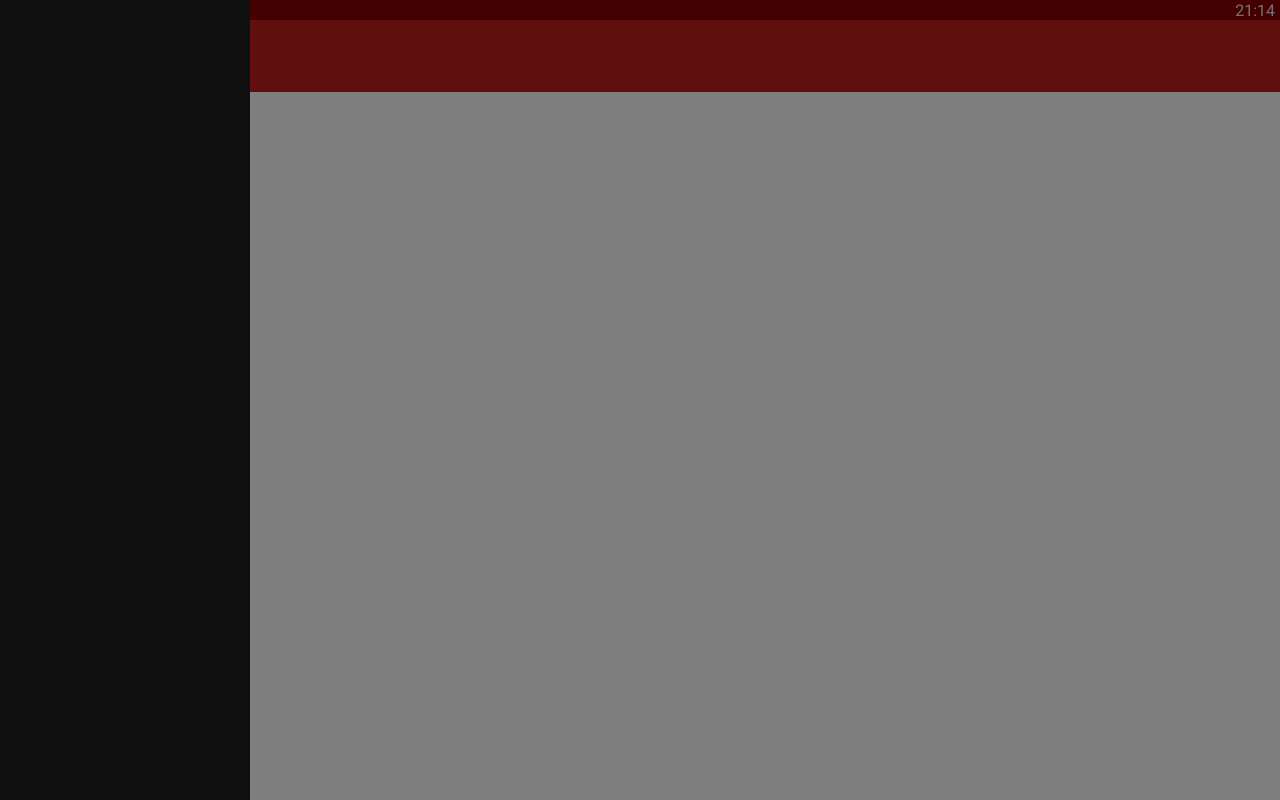
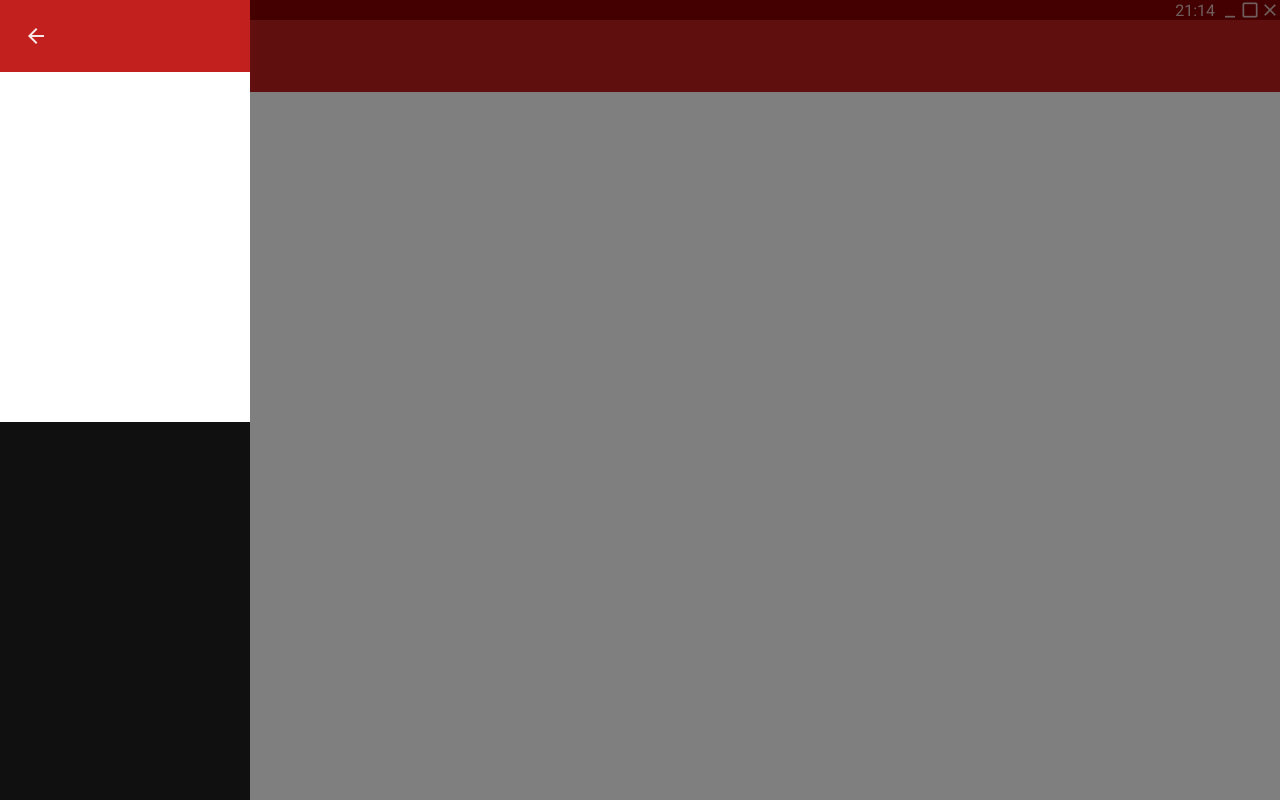
Before and after one commit to AleXu224/TF2-Backpack-Scanner, an Electron app: page index.html in a window 1280 px wide. Both pictures are taken after a click on the button "menu". Drawn offline with Linux system fonts and the light colour scheme; no server answers.

Commit message:
Added buttons for minimizing, maximizing and closing the window

```diff
--- a/index.html
+++ b/index.html
@@ -8,14 +8,27 @@
 	<link rel="stylesheet" type="text/css" media="screen" href="main.css" />
 	<link href="https://fonts.googleapis.com/icon?family=Material+Icons" rel="stylesheet">
 	<link href="https://fonts.googleapis.com/css?family=Roboto" rel="stylesheet">
+	<link rel="stylesheet" href="waves.min.css">
 </head>
 <body>
 	<div id="sidebar_screen">
-		<div id="sidebar"></div>
+		<div id="sidebar">
+			<div id="backbutton">
+				<button class="button_hamburger" onclick="hideHamburgerMenu()">
+					<i id="back_hamburger" class="material-icons">arrow_back</i>
+				</button>
+			</div>
+			<textarea name="idinput" id="idinput"></textarea>
+		</div>
 		<div id="side_exit" onclick="hideHamburgerMenu()"></div>
 	</div>
 	<div id="navbar">
 		<div id="topBar">
+			<div id="action">
+				<div class="action_button" id="minimize" onclick="minimize()"><i class="material-icons">minimize</i></div>
+				<div class="action_button" id="maximize" onclick="maximize()"><i class="material-icons sharp">crop_din</i></div>
+				<div class="action_button" id="close" onclick="close_window()"><i class="material-icons">close</i></div>
+			</div>
 			<p id="time">00:00</p>
 			<p id="time_elapsed">Time elapsed: 00:00</p>
 		</div>
@@ -62,5 +75,11 @@
 		clearInterval(timer);
 	}
 	</script>
+	<script src="waves.min.js"></script>
+	<script src="menuhandler.js"></script>
+	<script>
+		Waves.init();
+		Waves.attach(".button_hamburger i", ["waves-circle"]);
+	</script>
 </body>
 </html>
--- a/index.js
+++ b/index.js
@@ -1,7 +1,11 @@
 var {app, BrowserWindow} = require('electron');
 
 app.on("ready", () => {
-	var win = new BrowserWindow({minWidth:800,minHeight:600})
+	var win = new BrowserWindow({minWidth:800,minHeight:600,frame:false})
 	win.loadURL(`file:///${__dirname}/index.html`);
 	win.setMenu(null);
 })
+
+app.on("window-all-closed", () => {
+	app.quit();
+})
--- a/main.css
+++ b/main.css
@@ -1,10 +1,10 @@
-body{
+body {
 	margin: 0px;
 	padding: 0px;
-	color: rgba(255, 255, 255, 0.90)
+	color: rgba(255, 255, 255, 0.75)
 }
 
-button{
+button {
 	background: none;
 	border: none;
 	cursor: pointer;
@@ -12,18 +12,20 @@ button{
 	outline: none;
 }
 
-#navbar{
+#navbar {
 	top: 0px;
+	-webkit-app-region: drag;
 }
 
-#topBar{
+#topBar {
 	width: 100%;
 	height: 20px;
 	background-color: #8a0000;
 	position: absolute;
+	-webkit-app-region: drag;
 }
 
-#underBar{
+#underBar {
 	width: 100%;
 	height: 72px;
 	background-color: #c21f1f;
@@ -31,14 +33,18 @@ button{
 	top: 20px;
 }
 
-.button_hamburger{
+.button_hamburger {
 	height: 72px;
 	width: 72px;
-	color: #ffffff;
+	color: rgba(255, 255, 255, 0.75);
 	font-size: 24px;
 }
 
-#sidebar_screen{
+.button_hamburger:hover {
+	color: rgba(255, 255, 255, 0.90)
+}
+
+#sidebar_screen {
 	display: none;
 	width: 100%;
 	height: 100%;
@@ -48,34 +54,34 @@ button{
 	padding: 0px;
 }
 
-#sidebar{
+#sidebar {
 	width: 250px;
 	height: 100%;
 	background-color: #101010;
 	margin: 0;
 	display: inline-flex;
 	animation: animationFrames ease-out 0.1s;
-  	animation-iteration-count: 1;
- 	transform-origin: 50% 50%;
+	animation-iteration-count: 1;
+	transform-origin: 50% 50%;
 }
 
-@keyframes animationFrames{
+@keyframes animationFrames {
 	0% {
-	  transform:  translate(-250px,1px)  ;
+		transform: translate(-250px, 1px);
 	}
 	100% {
-	  transform:  translate(0px,1px)  ;
+		transform: translate(0px, 1px);
 	}
-  }
+}
 
-#side_exit{
+#side_exit {
 	width: calc(100% - 254px);
 	height: 100%;
 	margin: 0;
 	display: inline-flex;
 }
 
-#time{
+#time {
 	height: 10px;
 	margin: 0px;
 	padding: 0px;
@@ -85,7 +91,7 @@ button{
 	font-family: Roboto;
 }
 
-#time_elapsed{
+#time_elapsed {
 	display: none;
 	height: 10px;
 	margin: 0px;
@@ -95,3 +101,76 @@ button{
 	float: left;
 	font-family: Roboto;
 }
+
+#idinput {
+	padding: 0px;
+	margin: 0px;
+	margin-top: 72px;
+	position: absolute;
+	width: 250px;
+	height: 350px;
+	border: none;
+	resize: none;
+	outline: none;
+	font-family: Roboto;
+	font-weight: 600;
+}
+
+#backbutton {
+	width: 250px;
+	height: 72px;
+	position: absolute;
+	background-color: #c21f1f;
+}
+
+#back_hamburger {
+	margin-top: 5px;
+}
+
+.ripple {
+	background-position: center;
+	transition: background 0.8s;
+}
+
+.ripple:hover {
+	background: #47a7f5 radial-gradient(circle, transparent 1%, #47a7f5 1%) center/15000%;
+}
+
+.ripple:active {
+	background-color: #6eb9f7;
+	background-size: 100%;
+	transition: background 0s;
+}
+
+#action{
+	height: 20px;
+	float: right;
+	margin: 0px;
+	padding: 0px;
+	width: 60px;
+	display: flex;
+	cursor: pointer;
+	-webkit-app-region: no-drag;
+}
+
+.action_button{
+	height: 20px;
+	width: 20px;
+	margin: 0px;
+	padding: 0px;
+	display: inline-flex;
+	cursor: pointer;
+}
+
+.action_button:hover{
+	background-color: #101010;
+}
+
+.action_button i{
+	height: 20px;
+	width: 20px;
+	margin: 0px;
+	padding: 0px;
+	font-size: 20px;
+	cursor: pointer;
+}
--- /dev/null
+++ b/menuhandler.js
@@ -0,0 +1,19 @@
+var { remote } = require('electron');
+
+var win = remote.getCurrentWindow();
+
+function maximize() {
+	if (!win.isMaximized()) {
+		win.maximize();
+	} else {
+		win.unmaximize();
+	}
+}
+
+function minimize() {
+	win.minimize();
+}
+
+function close_window() {
+	win.close();
+}
```
Also changed, not shown: waves.min.css (added), waves.min.js (added).
